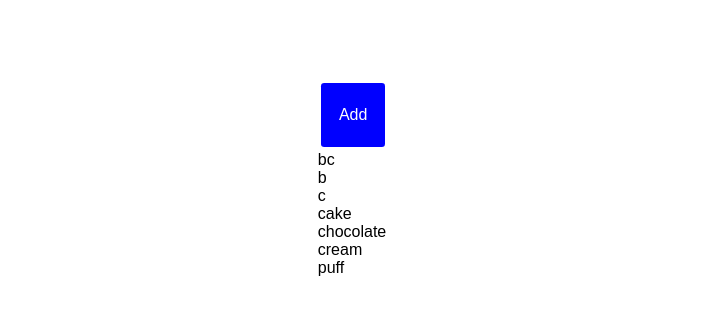
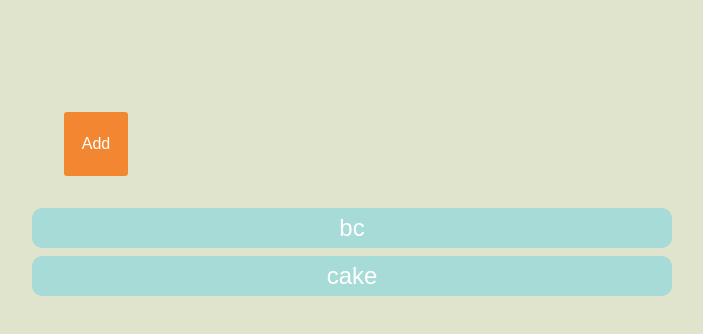
Before and after one commit to abhinav-m/for-the-web, a React (Create React App) app in the folder DataVis/react-recipe-box/: page / in a window 1280 px wide. Shown: the top 334 px of the page, without its empty margins (288-991 px from the left). Built offline with nearby package versions, Linux system fonts and the light colour scheme.

Commit message:
Added multiple ui changes, completed functionality of adding and saving recipe

```diff
--- a/DataVis/react-recipe-box/src/App.css
+++ b/DataVis/react-recipe-box/src/App.css
@@ -2,12 +2,13 @@ body {
   display: flex;
   justify-content: center;
   align-items: center;
-  margin-top: 10vh; }
+  margin-top: 10vh;
+  background: #E0E4CC; }
 
 .button-primary {
   display: inline-block;
   text-align: center;
-  background: blue;
+  background: #F38630;
   color: white;
   height: 8vh;
   width: 8vh;
@@ -17,7 +18,7 @@ body {
 
 .button-primary:hover {
   cursor: pointer;
-  background: black; }
+  background: #FA6900; }
 
 .recipeMaker {
   display: flex;
@@ -33,3 +34,20 @@ textArea {
 
 .center {
   text-align: center; }
+
+.recipeTitle {
+  display: flex;
+  justify-content: center;
+  width: 50vw;
+  height: 5vh;
+  color: white;
+  align-items: center;
+  font-size: 1.5em;
+  margin-bottom: 1vh;
+  border-radius: 10px;
+  background: #A7DBD8; }
+
+.recipeTitle:hover {
+  border-left: #69D2E7 solid 5px;
+  border-bottom: #69D2E7 solid 5px;
+  cursor: pointer; }
--- a/DataVis/react-recipe-box/src/App.js
+++ b/DataVis/react-recipe-box/src/App.js
@@ -4,14 +4,28 @@ import './App.css';
 
 
 class RecipeInfo extends React.Component {
+  constructor(){
+    super();
+
+    this.toggleExpansion = this.toggleExpansion.bind(this)
+    this.state = {
+      isExpanded : false
+    }
+  }
+
+  toggleExpansion(){
+    this.setState({
+      isExpanded:!this.state.isExpanded
+    })
+  }
 
 render(){
-      if(this.props.isExpanded===false)
-  return( <div className="recipeTitle">{this.props.recipeDetails.title}</div>
+      if(this.state.isExpanded===false)
+  return( <div className="recipeTitle" onClick={this.toggleExpansion}>{this.props.recipeDetails.title}</div>
         )
     else
       return(<div className="recipeWrapper">
-      <div className="recipeTitle">{this.props.recipeDetails.title}</div>
+      <div className="recipeTitle" onClick={this.toggleExpansion}>{this.props.recipeDetails.title}</div>
       {this.props.recipeDetails.ingredients.split(",").map((ingred,i) => <div className="ingredientName">{ingred}</div> )}
       </div>
   )
@@ -25,15 +39,13 @@ class RecipesSection extends React.Component {
     this.state = {
       recipes: [{title:"bc",ingredients:"b,c"},{title:"cake",ingredients:"chocolate,cream,puff"}],
       makingRecipe: false,
-      newRecipe: {title:"",ingredients:""} ,
       newRecipeTitle: "",
       newRecipeIngredients: ""
     }
-    this.addRecipe = this.addRecipe.bind(this);
-    this.deleteRecipe = this.deleteRecipe.bind(this);
+    this.saveRecipe = this.saveRecipe.bind(this);
     this.toggleMaker = this.toggleMaker.bind(this);
-    this.sanitizeNewRecipe = this.sanitizeNewRecipe.bind(this);
-    this.resetNewRecipe = this.resetNewRecipe.bind(this);
+    this.sanitizeIngredients = this.sanitizeIngredients.bind(this);
+    this.resetRecipeValues = this.resetRecipeValues.bind(this);
     this.deleteRecipe = this.deleteRecipe.bind(this);
     this.titleChanged = this.titleChanged.bind(this);
     this.recipeChanged = this.recipeChanged.bind(this);
@@ -51,39 +63,40 @@ class RecipesSection extends React.Component {
   })
   }
 
-  addRecipe(){
-    this.toggleMaker();
-    this.sanitizeNewRecipe();
-    var newRecipes = this.state.recipes;
-    newRecipes.push(this.state.newRecipe);
-    this.setState({
-      recipes: newRecipes
-    })
-    this.state.recipes;
-  //  this.resetNewRecipe();
-    this.toggleMaker();
+  sanitizeIngredients() {
+   var trimmedIngredients = this.state.newRecipeIngredients.split(",")
+    trimmedIngredients.forEach( val => val = val.trim())
+    trimmedIngredients =  trimmedIngredients.join(",");
+    return trimmedIngredients;
   }
 
-  resetNewRecipe() {
+  saveRecipe() {
+    var ingredients = this.sanitizeIngredients();
+    var newRecipes = this.state.recipes;
+    newRecipes.push({title:this.state.newRecipeTitle,ingredients:ingredients});
     this.setState({
-      newRecipe:{title:"",ingredients:""}
-      })
+      recipes: newRecipes},
+      () => { this.resetRecipeValues();
+              this.toggleMaker();
+            }
+     )
+
   }
 
-  sanitizeNewRecipe(value){
-    var trimmedIngredients = this.state.newRecipeIngredients.split(",")
-    trimmedIngredients =  trimmedIngredients.join(",");
-    var existingRecipe = this.state.newRecipe;
+
+  resetRecipeValues() {
+    this.setState({
+      newRecipeTitle:"",
+      newRecipeIngredients:""
+      },
+    )
+  }
 
 
-    this.setState(
-     { newRecipe : {title:this.state.newRecipeTitle,ingredients:trimmedIngredients}},
-     ()=>console.log(this.state.newRecipe.title+""+this.state.newRecipe.ingredients)
-      )
 
-  }
   titleChanged(e) {
     var val = e.target.value;
+    val = val.trim();
     this.setState({
       newRecipeTitle:val
     })
@@ -106,13 +119,13 @@ class RecipesSection extends React.Component {
                  <div className ="ingredientPlace">
                  <textArea className="ingredientEditor" onChange={this.recipeChanged}></textArea>
                  </div>
-                 <div className="buttonContainer"><div className="button-primary saveButton" onClick={this.addRecipe}>Save</div><div className="button-primary backButton">  Back</div></div>
+                 <div className="buttonContainer"><div className="button-primary saveButton" onClick={this.saveRecipe}>Save</div><div className="button-primary backButton">  Back</div></div>
                </div> )
         else
       return(
           <div className="recipesSection">
             <div className="button-primary" onClick ={this.toggleMaker}>Add</div>
-            {this.state.recipes.map((recipeDetails,i)=> <RecipeInfo isExpanded={true} recipeDetails = {recipeDetails} deleteFn={this.deleteRecipe} />)}
+            {this.state.recipes.map((recipeDetails,i)=> <RecipeInfo  recipeDetails = {recipeDetails} deleteFn={this.deleteRecipe} />)}
           </div>
         )
     }
--- a/DataVis/react-recipe-box/src/App.sass
+++ b/DataVis/react-recipe-box/src/App.sass
@@ -3,11 +3,12 @@ body
     justify-content: center
     align-items: center
     margin-top: 10vh
+    background: #E0E4CC
 
 .button-primary
     display: inline-block
     text-align: center
-    background: blue
+    background: #F38630
     color: white
     height: 8vh
     width: 8vh
@@ -16,8 +17,9 @@ body
     margin: 5%
 
 .button-primary:hover
+
     cursor: pointer
-    background: black
+    background: #FA6900
 
 .recipeMaker
     display: flex
@@ -33,3 +35,21 @@ textArea
 
 .center
     text-align: center
+
+.recipeTitle
+    display: flex
+    justify-content: center
+    width: 50vw
+    height: 5vh
+    color: white
+    align-items: center
+    font-size: 1.5em
+    margin-bottom: 1vh
+    border-radius: 10px
+    background: #A7DBD8
+
+.recipeTitle:hover
+
+    border-left: #69D2E7 solid 5px
+    border-bottom: #69D2E7 solid 5px
+    cursor: pointer
```
